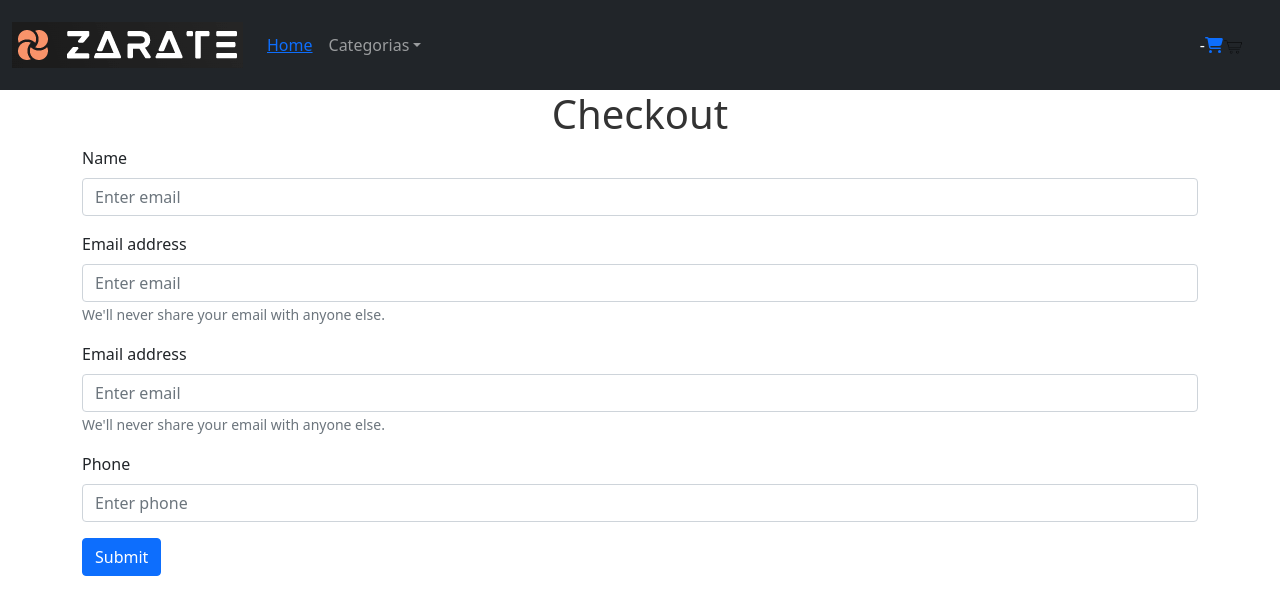
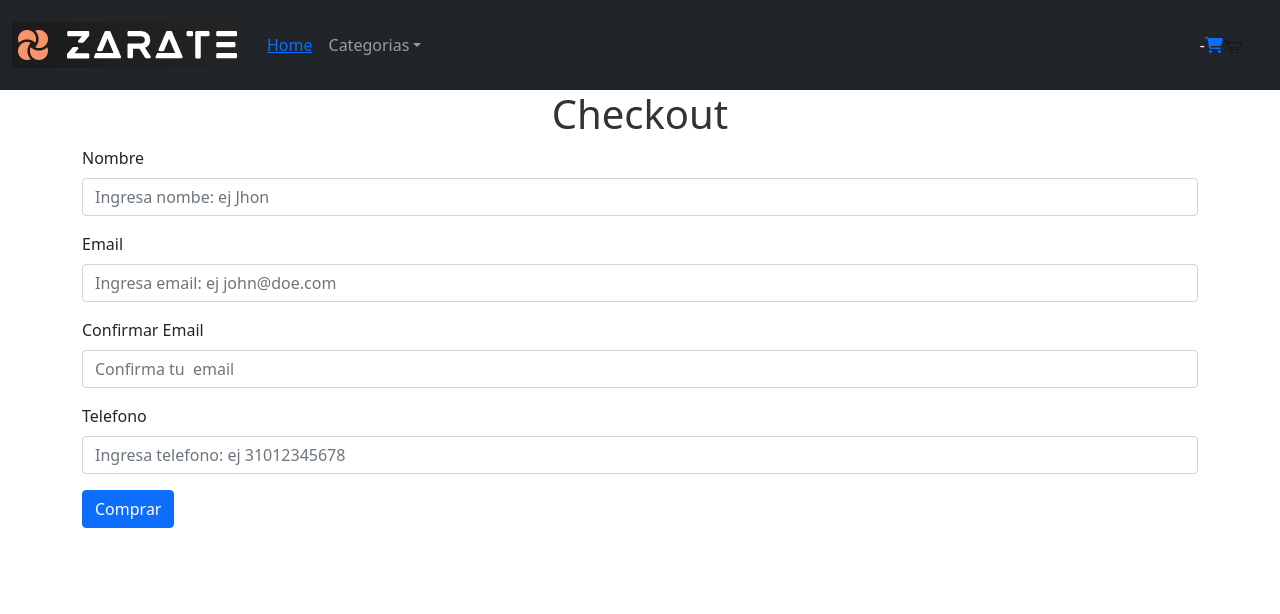
Before and after one commit to diegozaratean/ecommerce-zarate, a React (Create React App) app: page /checkout in a window 1280 px wide. Shown: the top 614 px of the page. Built offline with nearby package versions, Linux system fonts and the light colour scheme; no server answers.

Commit message:
add email is the same validation to checkout

```diff
--- a/src/styles/style.css
+++ b/src/styles/style.css
@@ -158,6 +158,10 @@ img {
   .tooltip-inner {
     padding: 1.3em; }
 
+  .text-error {
+    color: #f00!important;
+  }
+
   @-webkit-keyframes opacity {
     0% {
       opacity: 0;
--- a/src/views/Checkout/Checkout.js
+++ b/src/views/Checkout/Checkout.js
@@ -12,10 +12,15 @@ export default function Checkout (){
     const [orderId,setOrderId] = React.useState()
     const { getCartTotal } =  React.useContext(CartContext);
     const { clear } =  React.useContext(CartContext);
+    const [validateEmail,setValidateEmail] = React.useState(false)
 
     const handleChange = (event) => {
         const {name, value} = event.target;
         setData({...data,[name]: value});
+        document.getElementsByName("email")[0].value !== document.getElementsByName("confiremail")[0].value ?
+        setValidateEmail(true)
+         : setValidateEmail(false)
+
     }
 
     const handleSubmit = async (event) =>{
@@ -69,32 +74,30 @@ export default function Checkout (){
                 <Container>
                     <Form onSubmit={handleSubmit}>
                         <Form.Group className="mb-3" controlId="formBasicEmail">
-                            <Form.Label>Name</Form.Label>
-                            <Form.Control name="name" type="text" placeholder="Enter email" onChange={handleChange}/>
+                            <Form.Label>Nombre</Form.Label>
+                            <Form.Control name="name" type="text" placeholder="Ingresa nombe: ej Jhon" onChange={handleChange}/>
                         </Form.Group>
 
                         <Form.Group className="mb-3" controlId="formBasicEmail">
-                            <Form.Label>Email address</Form.Label>
-                            <Form.Control name="email" type="email" placeholder="Enter email" onChange={handleChange}/>
-                            <Form.Text className="text-muted" >
-                            We'll never share your email with anyone else.
-                            </Form.Text>
+                            <Form.Label>Email</Form.Label>
+                            <Form.Control name="email" type="email" placeholder="Ingresa email: ej john@doe.com " onChange={handleChange}/>
                         </Form.Group>
 
                         <Form.Group className="mb-3" controlId="formBasicEmail">
-                            <Form.Label>Email address</Form.Label>
-                            <Form.Control name="confiremail" type="email" placeholder="Enter email" onChange={handleChange} />
-                            <Form.Text className="text-muted">
-                            We'll never share your email with anyone else.
-                            </Form.Text>
+                            <Form.Label>Confirmar Email</Form.Label>
+                            <Form.Control name="confiremail" type="email" placeholder="Confirma tu  email" onChange={handleChange} />
+                            { validateEmail && <Form.Text className="text-error">
+                            Los emails no coinciden!
+                            </Form.Text>}
+
                         </Form.Group>
 
                         <Form.Group className="mb-3" controlId="formBasicEmail">
-                            <Form.Label>Phone</Form.Label>
-                            <Form.Control name="phone" type="number" placeholder="Enter phone" onChange={handleChange}/>
+                            <Form.Label>Telefono</Form.Label>
+                            <Form.Control name="phone" type="number" placeholder="Ingresa telefono: ej 31012345678" onChange={handleChange}/>
                         </Form.Group>
                         <Button variant="primary" type="submit">
-                            Submit
+                            Comprar
                         </Button>
                     </Form>
                 </Container>
```
